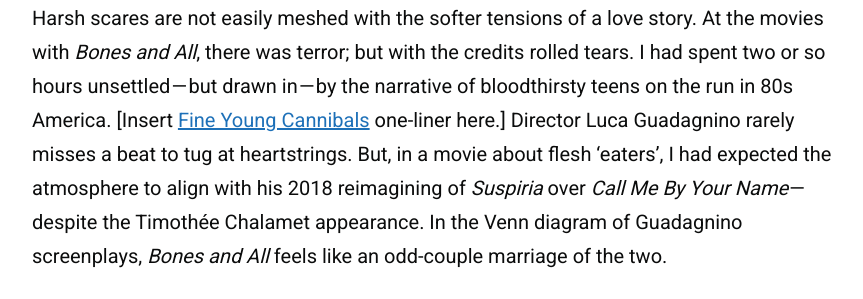
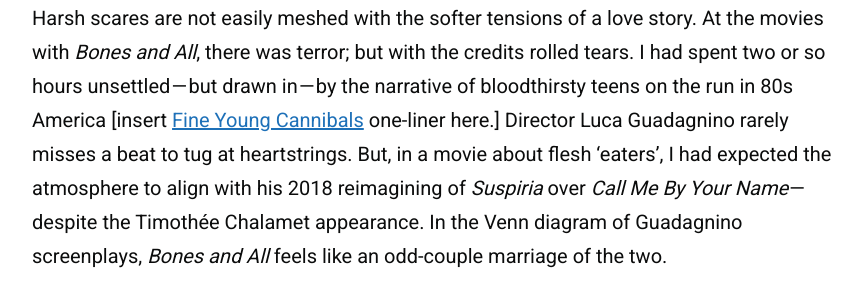
Before and after one commit to zoeurl/zoedowney.github.io, a Jekyll site: the page built from _posts/2023-08-07-bones-and-all.md, in a window 1280 px wide and 900 px high, scrolled down 653 px. Shown: the part 220-519 px from the top of the window, without its empty margins (208-1071 px from the left). Built offline with Jekyll 4.4.1, drawn with Linux system fonts in a browser that asks for light colours.

Commit message:
Update 2023-08-07-bones-and-all.md

```diff
--- a/_posts/2023-08-07-bones-and-all.md
+++ b/_posts/2023-08-07-bones-and-all.md
@@ -8,7 +8,7 @@
 image-alt-text: "From left to right: Timothée Chalamet as Lee and Taylor Russell as Maren sitting in a vast field under a bright, blue sky"
 ---
 
-Harsh scares are not easily meshed with the softer tensions of a love story. At the movies with _Bones and All_, there was terror; but with the credits rolled tears. I had spent two or so hours unsettled — but drawn in — by the narrative of bloodthirsty teens on the run in 80s America. [Insert [Fine Young Cannibals](https://en.wikipedia.org/wiki/The_Raw_%26_the_Cooked_%28album%29) one-liner here.] Director Luca Guadagnino rarely misses a beat to tug at heartstrings. But, in a movie about flesh ‘eaters’, I had expected the atmosphere to align with his 2018 reimagining of _Suspiria_ over _Call Me By Your Name_ — despite the Timothée Chalamet appearance. In the Venn diagram of Guadagnino screenplays, _Bones and All_ feels like an odd-couple marriage of the two.
+Harsh scares are not easily meshed with the softer tensions of a love story. At the movies with _Bones and All_, there was terror; but with the credits rolled tears. I had spent two or so hours unsettled — but drawn in — by the narrative of bloodthirsty teens on the run in 80s America [insert [Fine Young Cannibals](https://en.wikipedia.org/wiki/The_Raw_%26_the_Cooked_%28album%29) one-liner here.] Director Luca Guadagnino rarely misses a beat to tug at heartstrings. But, in a movie about flesh ‘eaters’, I had expected the atmosphere to align with his 2018 reimagining of _Suspiria_ over _Call Me By Your Name_ — despite the Timothée Chalamet appearance. In the Venn diagram of Guadagnino screenplays, _Bones and All_ feels like an odd-couple marriage of the two.
 
 Maren (Taylor Russell) lives in Maryland with her father. A school friend invites her to a sleepover — her dad won’t allow it. Maren sneaks out after dark. The girls lie under a coffee table and paint nails; the camera looks through glass but the pane creates separation. Maren whispers with another girl and between them is a closeness. It seems like a kiss might happen — it _doesn’t_.
 
```
